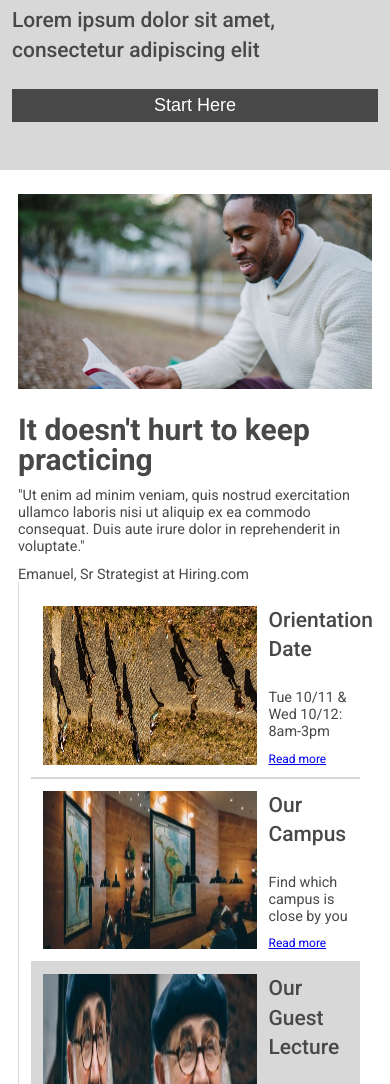
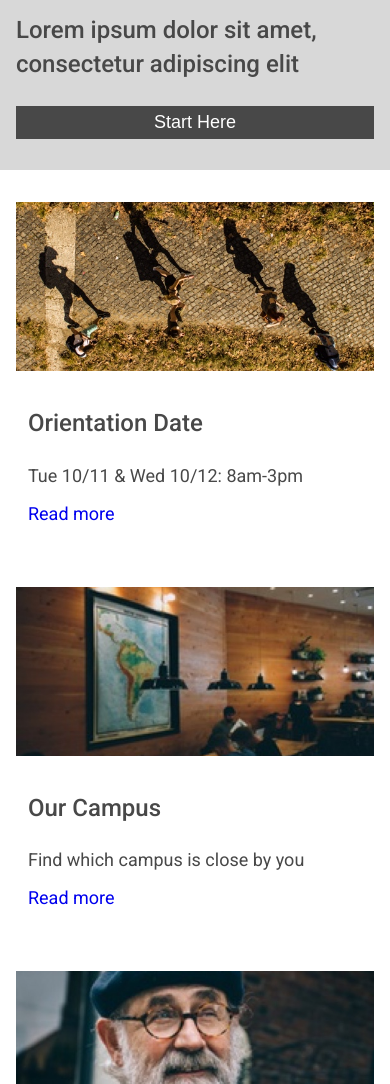
Before and after one commit to MOray-18/colmar-academy, a plain HTML site: page index.html in a window 390 px wide. Shown: the part 448-1532 px from the top of the page. Drawn offline with Linux system fonts and the light colour scheme.

Commit message:
style info section for mobile screen

```diff
--- a/resources/stylesheets/style.css
+++ b/resources/stylesheets/style.css
@@ -45,6 +45,7 @@ html {
   }
 
   .container {
+    padding: 0;
     flex-direction: column;
   }
 
@@ -56,7 +57,7 @@ html {
   .right {
     width: 100%;
     margin: 0;
-    padding: 2rem 1rem;
+    padding: 2.67rem 1.33rem;
   }
 }
 
@@ -68,19 +69,26 @@ h2 {
 }
 
 h4 {
-  font-size: 1.75rem;
+  font-size: 2rem;
   font-weight: 500;
   line-height: 1.4;
 }
 
 p {
-  font-size: 1.2rem;
+  font-size: 1.5rem;
   font-weight: 300;
   line-height: 1.2;
 }
 
 figcaption {
   font-size: 1.2rem;
+}
+
+a {
+  margin-top: 1.5rem;
+  text-decoration: none;
+  font-size: 1.5rem;
+  display: block;
 }
 /* Header Section */
 header {
@@ -225,7 +233,11 @@ nav li {
   border-top: 1px solid #d8d8d8;
 }
 
-.info img {
+.info #mobile {
+  display: none;
+}
+
+.info #desktop {
   width: 35%;
   height: auto;
 }
@@ -238,3 +250,41 @@ nav li {
 .info p {
   margin: 1rem 0;
 }
+
+@media only screen and (max-width: 450px) {
+  #information .left {
+    display: none;
+  }
+
+  #information .right,
+  .info,
+  #orientation {
+    border: 0;
+  }
+
+  .info {
+    padding: 0;
+    display: flex;
+    flex-direction: column;
+    background-color: #fff;
+  }
+
+  .info #mobile {
+    display: block;
+    width: 100%;
+    height: auto;
+    margin-bottom: 3rem;
+  }
+
+  .info #desktop {
+    display: none;
+  }
+
+  .info div {
+    width: 100%;
+  }
+
+  #middle {
+    margin: 5.33rem 0;
+  }
+}
```
